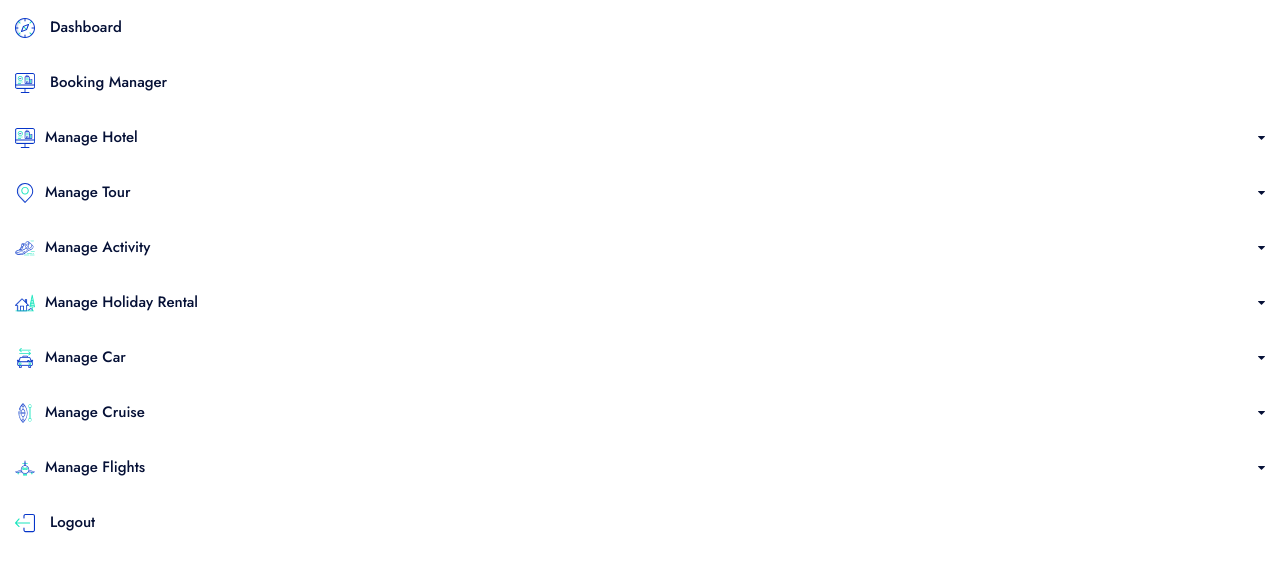
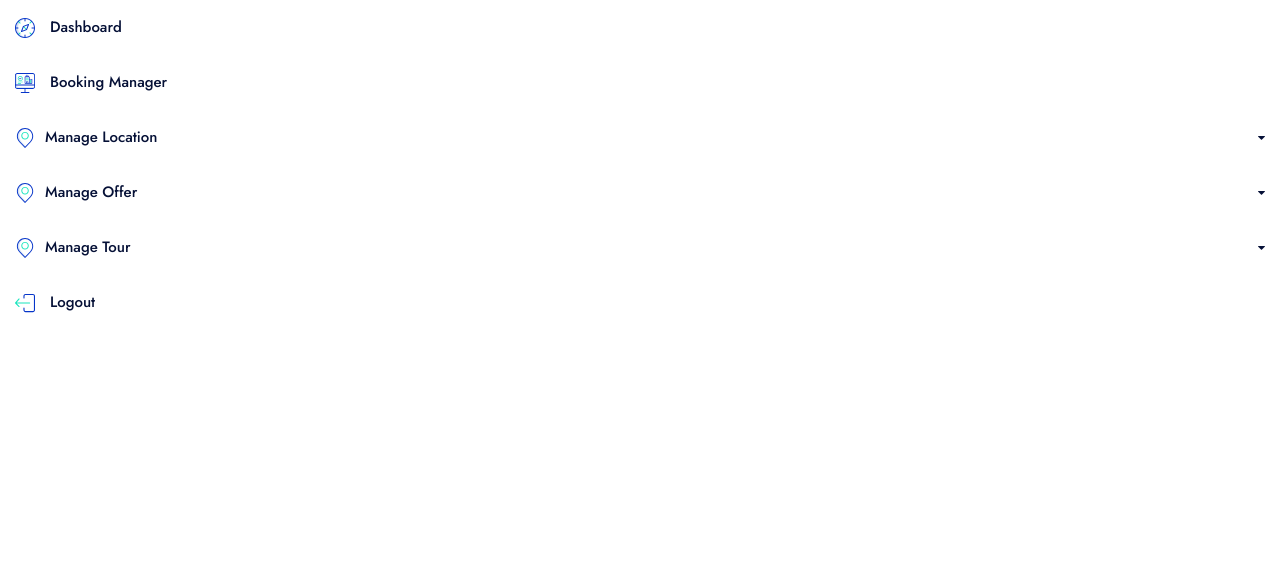
Before and after one commit to Sribhargav09/PickMyTours, a Next.js app: page /vendor-dashboard/common/Sidebar in a window 1280 px wide. Shown: the top 572 px of the page. Built offline with nearby package versions, Linux system fonts and the light colour scheme.

Commit message:
New code changes

```diff
--- a/package.json
+++ b/package.json
@@ -10,6 +10,8 @@
   },
   "dependencies": {
     "@faker-js/faker": "^7.6.0",
+    "@material-ui/core": "^4.12.4",
+    "@material-ui/icons": "^4.11.3",
     "@popperjs/core": "^2.11.6",
     "@reduxjs/toolkit": "^1.9.1",
     "aos": "^2.3.4",
--- a/pages/vendor-dashboard/common/Sidebar.jsx
+++ b/pages/vendor-dashboard/common/Sidebar.jsx
@@ -2,12 +2,30 @@ import Image from "next/image";
 
 const Sidebar = () => {
   const sidebarData = [
+    // {
+    //   icon: "/img/dashboard/sidebar/booking.svg",
+    //   title: "Manage Hotel",
+    //   links: [
+    //     { title: "All Hotel", href: "#" },
+    //     { title: "Add Hotel", href: "#" },
+    //     { title: "Recovery", href: "#" },
+    //   ],
+    // },
     {
-      icon: "/img/dashboard/sidebar/booking.svg",
-      title: "Manage Hotel",
+      icon: "/img/dashboard/sidebar/map.svg",
+      title: "Manage Location",
       links: [
-        { title: "All Hotel", href: "#" },
-        { title: "Add Hotel", href: "#" },
+        { title: "All locations", href: "/vendor-dashboard/locations" },
+        { title: "Add location", href: "/vendor-dashboard/add-location" },
+        { title: "Recovery", href: "#" },
+      ],
+    },
+    {
+      icon: "/img/dashboard/sidebar/map.svg",
+      title: "Manage Offer",
+      links: [
+        { title: "All Offers", href: "/vendor-dashboard/offers" },
+        { title: "Add Offer", href: "/vendor-dashboard/add-offer" },
         { title: "Recovery", href: "#" },
       ],
     },
@@ -15,92 +33,92 @@ const Sidebar = () => {
       icon: "/img/dashboard/sidebar/map.svg",
       title: "Manage Tour",
       links: [
-        { title: "All Tour", href: "#" },
-        { title: "Add Tour", href: "#" },
+        { title: "All Tour", href: "/vendor-dashboard/tours" },
+        { title: "Add Tour", href: "/vendor-dashboard/add-tour" },
         { title: "Recovery", href: "#" },
       ],
     },
-    {
-      icon: "/img/dashboard/sidebar/sneakers.svg",
-      title: "Manage Activity",
-      links: [
-        { title: "All Activity", href: "#" },
-        { title: "Add Activity", href: "#" },
-        { title: "Recovery", href: "#" },
-      ],
-    },
-    {
-      icon: "/img/dashboard/sidebar/house.svg",
-      title: "Manage Holiday Rental",
-      links: [
-        {
-          title: "All Holiday Rental",
-          href: "#",
-        },
-        {
-          title: "Add Holiday Rental",
-          href: "#",
-        },
-        {
-          title: "Recovery",
-          href: "#",
-        },
-      ],
-    },
-    {
-      icon: "/img/dashboard/sidebar/taxi.svg",
-      title: "Manage Car",
-      links: [
-        {
-          title: "All Car",
-          href: "#",
-        },
-        {
-          title: "Add Car",
-          href: "#",
-        },
-        {
-          title: "Recovery",
-          href: "#",
-        },
-      ],
-    },
-    {
-      icon: "/img/dashboard/sidebar/canoe.svg",
-      title: "Manage Cruise",
-      links: [
-        {
-          title: "All Cruise",
-          href: "#",
-        },
-        {
-          title: "Add Cruise",
-          href: "#",
-        },
-        {
-          title: "Recovery",
-          href: "#",
-        },
-      ],
-    },
-    {
-      icon: "/img/dashboard/sidebar/airplane.svg",
-      title: "Manage Flights",
-      links: [
-        {
-          title: "All Flights",
-          href: "#",
-        },
-        {
-          title: "Add Flights",
-          href: "#",
-        },
-        {
-          title: "Recovery",
-          href: "#",
-        },
-      ],
-    },
+    // {
+    //   icon: "/img/dashboard/sidebar/sneakers.svg",
+    //   title: "Manage Activity",
+    //   links: [
+    //     { title: "All Activity", href: "#" },
+    //     { title: "Add Activity", href: "#" },
+    //     { title: "Recovery", href: "#" },
+    //   ],
+    // },
+    // {
+    //   icon: "/img/dashboard/sidebar/house.svg",
+    //   title: "Manage Holiday Rental",
+    //   links: [
+    //     {
+    //       title: "All Holiday Rental",
+    //       href: "#",
+    //     },
+    //     {
+    //       title: "Add Holiday Rental",
+    //       href: "#",
+    //     },
+    //     {
+    //       title: "Recovery",
+    //       href: "#",
+    //     },
+    //   ],
+    // },
+    // {
+    //   icon: "/img/dashboard/sidebar/taxi.svg",
+    //   title: "Manage Car",
+    //   links: [
+    //     {
+    //       title: "All Car",
+    //       href: "#",
+    //     },
+    //     {
+    //       title: "Add Car",
+    //       href: "#",
+    //     },
+    //     {
+    //       title: "Recovery",
+    //       href: "#",
+    //     },
+    //   ],
+    // },
+    // {
+    //   icon: "/img/dashboard/sidebar/canoe.svg",
+    //   title: "Manage Cruise",
+    //   links: [
+    //     {
+    //       title: "All Cruise",
+    //       href: "#",
+    //     },
+    //     {
+    //       title: "Add Cruise",
+    //       href: "#",
+    //     },
+    //     {
+    //       title: "Recovery",
+    //       href: "#",
+    //     },
+    //   ],
+    // },
+    // {
+    //   icon: "/img/dashboard/sidebar/airplane.svg",
+    //   title: "Manage Flights",
+    //   links: [
+    //     {
+    //       title: "All Flights",
+    //       href: "#",
+    //     },
+    //     {
+    //       title: "Add Flights",
+    //       href: "#",
+    //     },
+    //     {
+    //       title: "Recovery",
+    //       href: "#",
+    //     },
+    //   ],
+    // },
   ];
 
   return (
```
Also changed, not shown: 2 other files (tests, documents, lock files or other folders).
